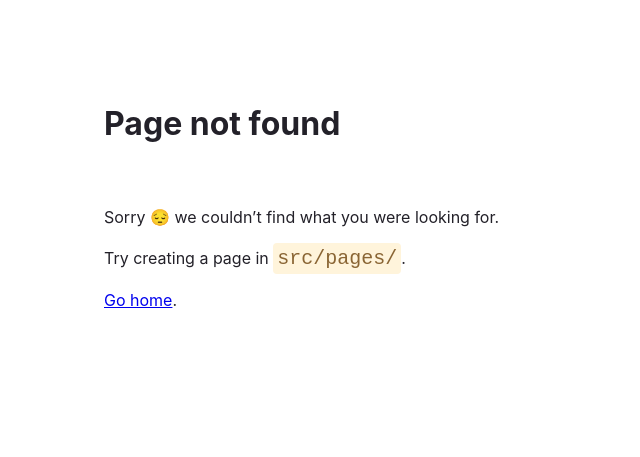
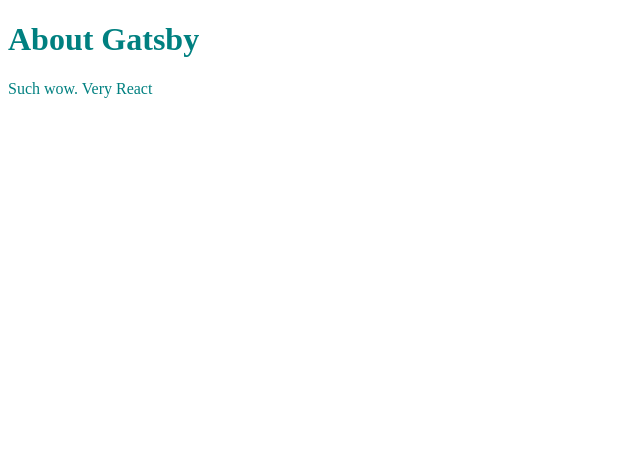
Before and after one commit to Flouse/GatsbyDemo, a Gatsby site: page /about in a window 1280 px wide. Before the commit this address had no page. Shown: the whole page, without its empty margins (0-640 px from the left). Built offline with nearby package versions, Linux system fonts and the light colour scheme; Gatsby itself is replaced by a stand-in of ours.

Commit message:
add header, about and contact pages

```diff
--- /dev/null
+++ b/src/components/header.js
@@ -0,0 +1,5 @@
+import React from "react"
+
+export default function Header(props) {
+  return <h1>{props.headerText}</h1>
+}
--- /dev/null
+++ b/src/pages/about.js
@@ -0,0 +1,11 @@
+import React from 'react'
+import Header from "../components/header"
+
+export default function Ablout() {
+	return (
+		<div style={{color: `teal`}}>
+			<Header headerText="About Gatsby" />
+			<p>Such wow. Very React</p>
+		</div>
+	)
+}
--- /dev/null
+++ b/src/pages/contact.js
@@ -0,0 +1,13 @@
+import React from "react"
+import { Link } from "gatsby"
+import Header from "../components/header"
+
+export default function Contact() {
+	return (
+		<div style={{ color: `teal` }}>
+			<Link to="/">Home</Link>
+			<Header headerText="Contact" />
+			<p>Send us a message!</p>
+		</div>
+	)
+}
```
Also changed, not shown: src/pages/index.js (+8 -2 lines).
